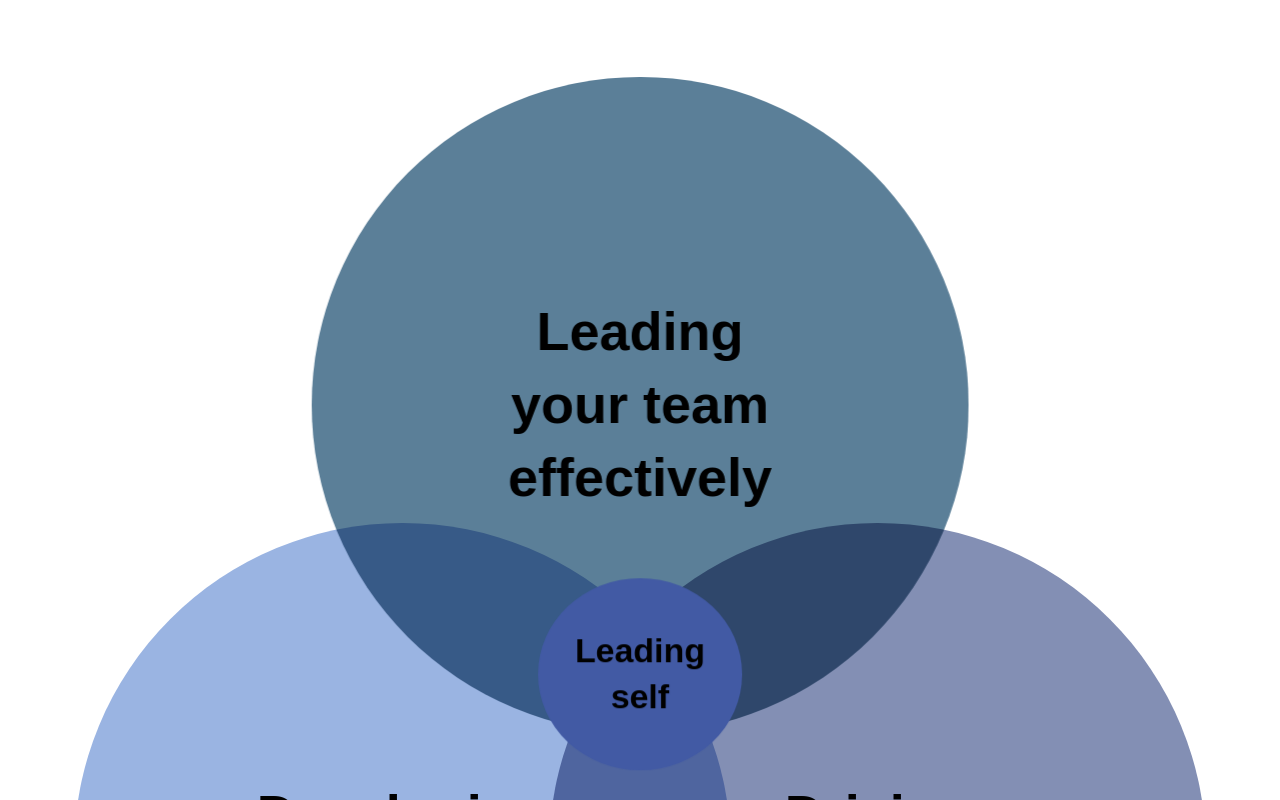
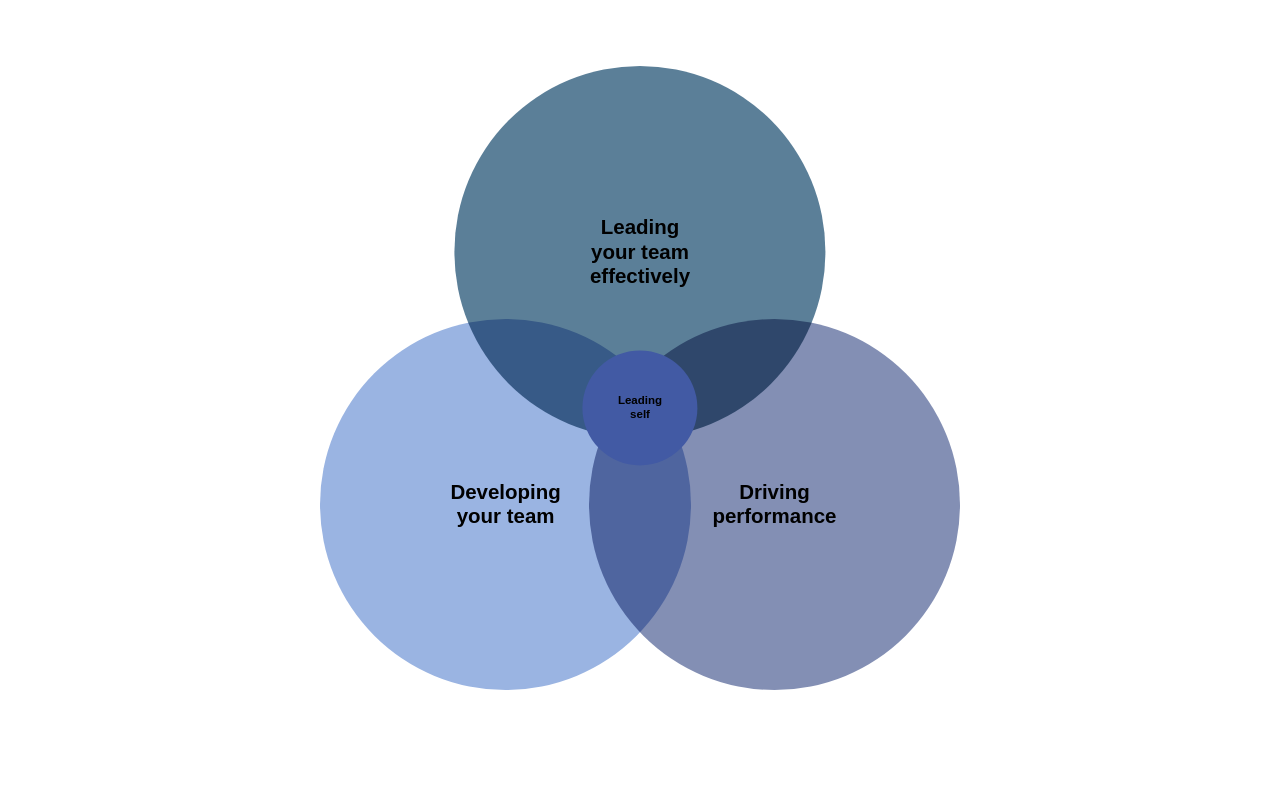
Before and after one commit to BexEmery/Learning-Lab-, a plain HTML site: page index.html in a window 1280 px wide. Shown: the top 800 px of the page. Drawn offline with Linux system fonts and the light colour scheme.

Commit message:
Add files via upload

```diff
--- a/index.html
+++ b/index.html
@@ -1,41 +1,17 @@
-<!DOCTYPE html>
-<html lang="en">
-<head>
-<meta charset="UTF-8">
-<meta name="viewport" content="width=device-width, initial-scale=1.0">
-<title>Interactive Leadership Venn Diagram</title>
-<style>
-:root{--top:#5b7f98;--left:#9ab4e2;--right:#838fb4;--centre:#425aa4}
-*{box-sizing:border-box}body{margin:0;font-family:Arial,Helvetica,sans-serif;background:#fff}
-.venn-wrap{width:min(100vw,1180px);margin:auto;padding:24px}
-.venn{position:relative;width:100%;aspect-ratio:1/1.16;min-height:640px;isolation:isolate}
-.circle-link,.centre-link{position:absolute;display:flex;align-items:center;justify-content:center;text-align:center;text-decoration:none;color:#000;font-weight:800;line-height:1.35;transition:opacity .28s ease,transform .36s ease,filter .28s ease}
-.circle-link{width:58%;aspect-ratio:1;border-radius:50%;font-size:clamp(26px,4.3vw,54px);padding:7%;mix-blend-mode:multiply}
-.top{top:4%;left:50%;transform:translateX(-50%);background:var(--top)}
-.left{top:38%;left:0;background:var(--left)}
-.right{top:38%;right:0;background:var(--right)}
-.centre-link{width:18%;aspect-ratio:1/.94;left:50%;top:49.5%;transform:translate(-50%,-50%);background:var(--centre);border-radius:50%;font-size:clamp(20px,2.65vw,34px);z-index:5}
-.venn.is-visible .circle-link,.venn.is-visible .centre-link{animation:floatIn .85s both}
-@keyframes floatIn{from{opacity:0;filter:blur(6px)}to{opacity:1;filter:blur(0)}}
-.venn:has(.circle-link:hover) .circle-link,.venn:has(.centre-link:hover) .circle-link{opacity:.22;filter:saturate(.7)}
-.venn:has(.circle-link:hover) .centre-link,.venn:has(.centre-link:hover) .centre-link{opacity:.28;filter:saturate(.7)}
-.circle-link:hover{opacity:1!important;transform:scale(1.035);z-index:8;mix-blend-mode:normal}
-.top:hover{transform:translateX(-50%) scale(1.035)}
-.left:hover{transform:translateX(-2%) scale(1.035)}
-.right:hover{transform:translateX(2%) scale(1.035)}
-.centre-link:hover{opacity:1!important;transform:translate(-50%,-50%) scale(1.08);z-index:10}
-</style>
-</head>
-<body>
-<main class="venn-wrap"><section class="venn" id="interactiveVenn">
-<a class="circle-link top" href="https://invest.vesteyholdings.com/resources?space&gid=0&folderid=477&urlm=241A7776-EAF2-4289-BFB2487DC7A171C5" target="_blank">Leading<br>your team<br>effectively</a>
-<a class="circle-link left" href="https://invest.vesteyholdings.com/resources?folderid=478" target="_blank">Developing<br>your team</a>
-<a class="circle-link right" href="https://invest.vesteyholdings.com/resources?folderid=479" target="_blank">Driving<br>performance</a>
-<a class="centre-link" href="https://invest.vesteyholdings.com/resources?folderid=480" target="_blank">Leading<br>self</a>
-</section></main>
-<script>
-const v=document.getElementById('interactiveVenn');
-new IntersectionObserver(e=>e.forEach(x=>x.isIntersecting&&v.classList.add('is-visible')),{threshold:.28}).observe(v);
-</script>
-</body>
-</html>
+<!DOCTYPE html><html><head><meta charset="utf-8"><meta name="viewport" content="width=device-width,initial-scale=1"><title>Interactive Leadership Venn Diagram</title><style>
+html,body{margin:0;height:100%;overflow:hidden;font-family:Arial,sans-serif;background:#fff}
+.wrap{height:100vh;display:flex;align-items:center;justify-content:center;padding:8px}
+.venn{position:relative;width:min(920px,88vw,80vh);aspect-ratio:1/1.16}
+a{position:absolute;display:flex;align-items:center;justify-content:center;text-align:center;text-decoration:none;color:#000;font-weight:700;line-height:1.2;transition:.3s}
+.circle{width:58%;aspect-ratio:1;border-radius:50%;mix-blend-mode:multiply;z-index:1}
+.top{top:4%;left:50%;transform:translateX(-50%);background:#5b7f98;font-size:clamp(14px,1.6vw,24px)}
+.left{top:38%;left:0;background:#9ab4e2;font-size:clamp(14px,1.6vw,24px)}
+.right{top:38%;right:0;background:#838fb4;font-size:clamp(14px,1.6vw,24px)}
+.center{width:18%;aspect-ratio:1;left:50%;top:50%;transform:translate(-50%,-50%);background:#425aa4;border-radius:50%;z-index:999;pointer-events:auto;font-size:clamp(10px,0.9vw,15px)}
+.venn:has(a:hover) a{opacity:.25}.venn a:hover{opacity:1!important}.top:hover{transform:translateX(-50%) scale(1.03);z-index:10}.left:hover,.right:hover{transform:scale(1.03);z-index:10}.center:hover{transform:translate(-50%,-50%) scale(1.08);z-index:1000}
+</style></head><body><div class="wrap"><div class="venn">
+<a class="circle top" href="https://invest.vesteyholdings.com/resources?space&gid=0&folderid=477&urlm=241A7776-EAF2-4289-BFB2487DC7A171C5" target="_blank">Leading<br>your team<br>effectively</a>
+<a class="circle left" href="https://invest.vesteyholdings.com/resources?folderid=478" target="_blank">Developing<br>your team</a>
+<a class="circle right" href="https://invest.vesteyholdings.com/resources?folderid=479" target="_blank">Driving<br>performance</a>
+<a class="center" href="https://invest.vesteyholdings.com/resources?folderid=480" target="_blank">Leading<br>self</a>
+</div></div></body></html>
```
